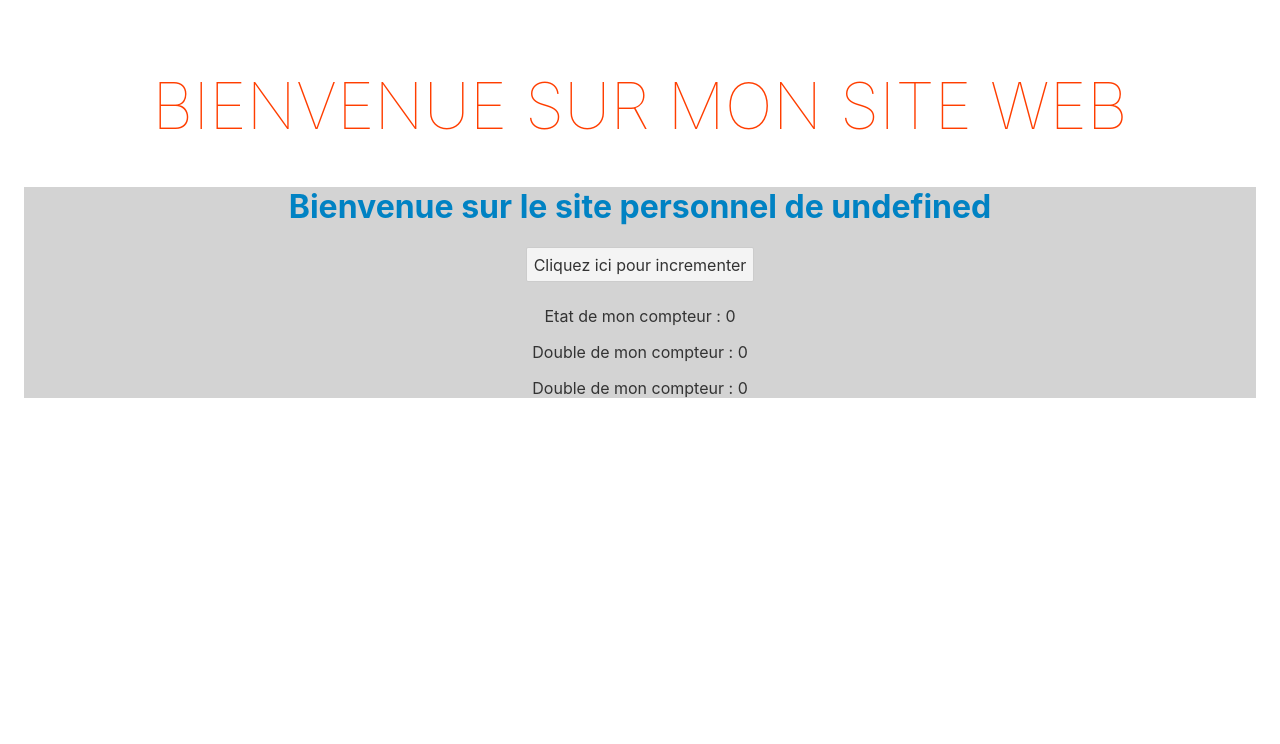
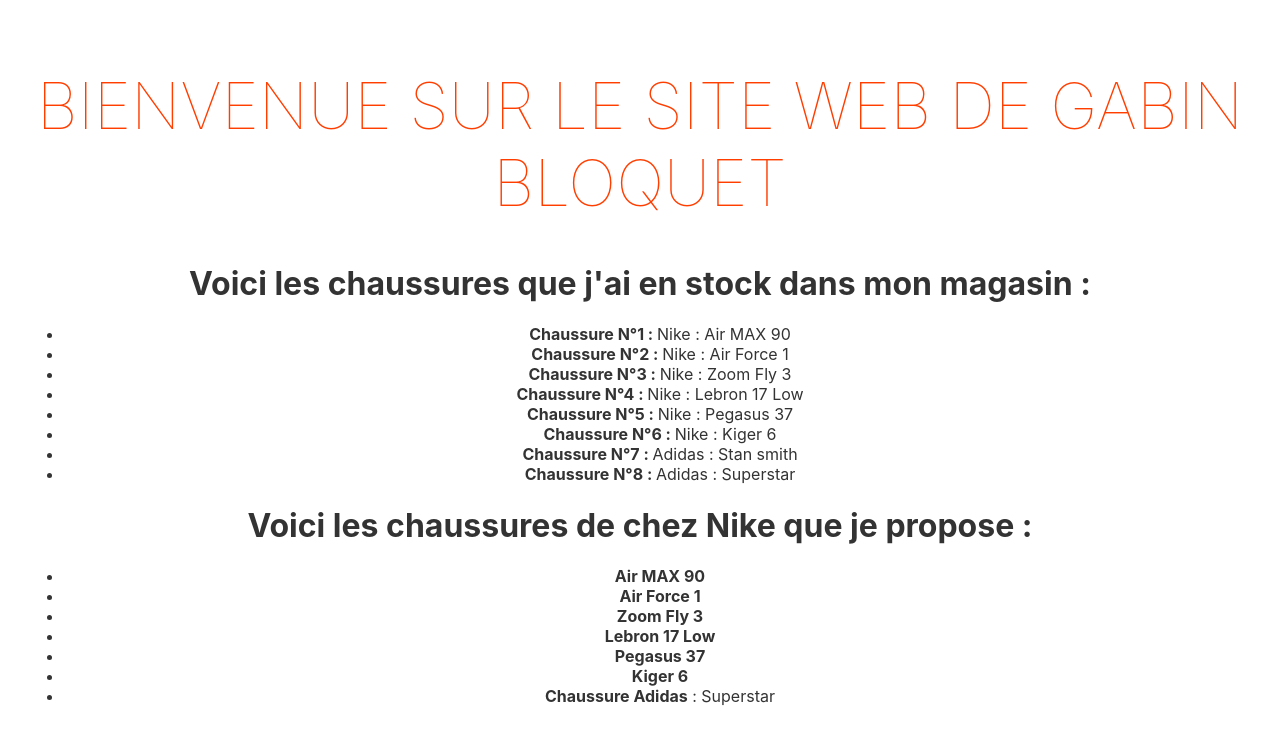
Before and after one commit to gabbloquet/gabbloquet.github.io, a Svelte app: page / in a window 1280 px wide. Shown: the top 744 px of the page. Built offline with nearby package versions, Linux system fonts and the light colour scheme.

Commit message:
#4 Les boucles et conditions

```diff
--- a/src/App.svelte
+++ b/src/App.svelte
@@ -25,6 +25,6 @@
 </style>
 
 <main>
-	<h1>Bienvenue sur mon site Web</h1>
+	<h1>Bienvenue sur le site web de Gabin Bloquet</h1>
 	<Homepage/>
 </main>
--- a/src/Homepage.svelte
+++ b/src/Homepage.svelte
@@ -1,32 +1,34 @@
 <script>
-  let compteur = 0;
-  let double = 0;
-  let quadruple = 0;
-  export let name;
-
-  function incrementer() {
-    compteur++;
-  }
-
-  $: double = compteur * 2;
-  $: quadruple = double * 2;
+  const shoes = [
+    { brand: 'Nike', name: 'Air MAX 90', year: 2010 },
+    { brand: 'Nike', name: 'Air Force 1', year: 2015 },
+    { brand: 'Nike', name: 'Zoom Fly 3', year: 2019 },
+    { brand: 'Nike', name: 'Lebron 17 Low', year: 2020 },
+    { brand: 'Nike', name: 'Pegasus 37', year: 2019 },
+    { brand: 'Nike', name: 'Kiger 6', year: 2019},
+    { brand: 'Adidas', name: 'Stan smith', year: 2017},
+    { brand: 'Adidas', name: 'Superstar', year: 2019},
+  ];
 </script>
 
 <style type="text/scss">
-  @import "styles/colors";
-
-  .homepage {
-    background-color: lightgrey;
-    h1 {
-      color: $BLUE;
-    }
-  }
 </style>
 
 <div class="homepage">
-  <h1>Bienvenue sur le site personnel de {name}</h1>
-  <button on:click={incrementer}> Cliquez ici pour incrementer</button>
-  <p>Etat de mon compteur : {compteur}</p>
-  <p>Double de mon compteur : {double}</p>
-  <p>Double de mon compteur : {quadruple}</p>
+  <h1>Voici les chaussures que j'ai en stock dans mon magasin : </h1>
+  <ul>
+    {#each shoes as {brand, name}, compteur}
+      <li><b>Chaussure N°{compteur + 1 } : </b>{brand} :  {name}</li>
+    {/each}
+  </ul>
+  <h1>Voici les chaussures de chez Nike que je propose : </h1>
+  <ul>
+    {#each shoes as {brand, name}, compteur}
+      {#if brand === 'Nike'}
+        <li><b>{name}</b></li>
+      {:else if name === 'Superstar'}
+        <li><b>Chaussure {brand}</b> :  {name}</li>
+      {/if}
+    {/each}
+  </ul>
 </div>
```
